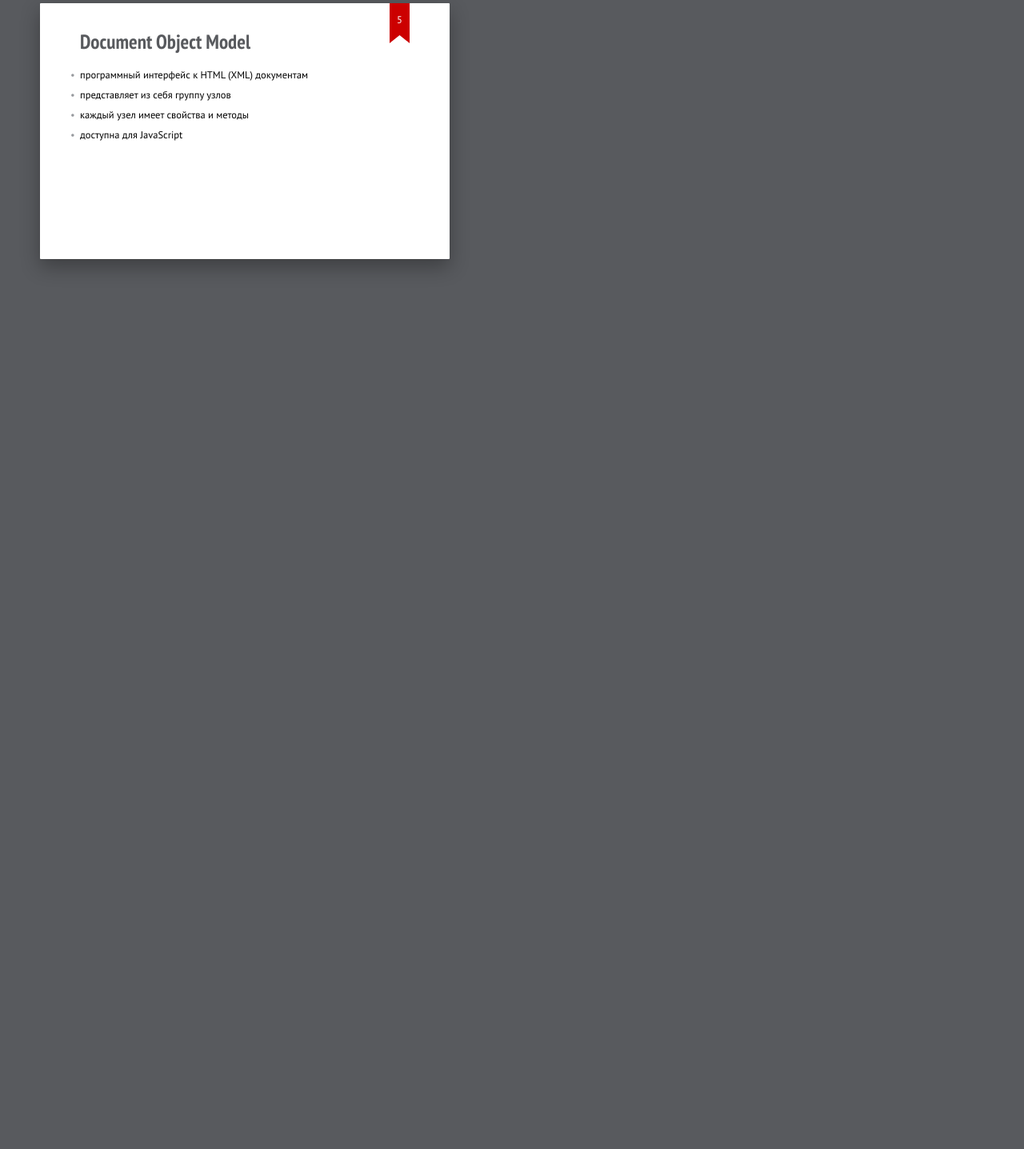
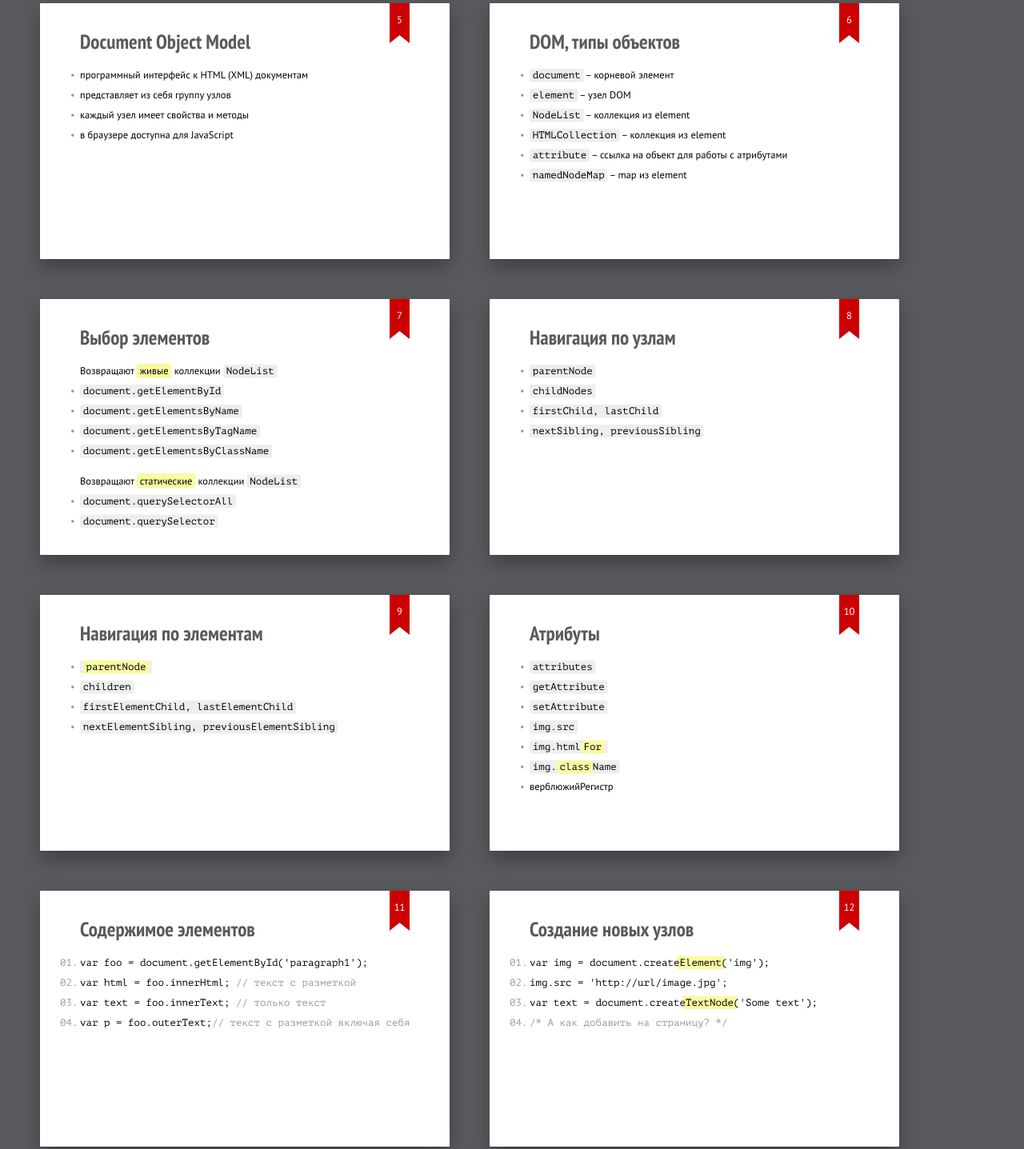
Before and after one commit to denis-zavgorodny/slides-browser-api, a website: page index.html in a window 1280 px wide. Shown: the part 880-2317 px from the top of the page at 80% size. Before the commit the page ends 1254 px from the top, so only its background shows below. Drawn offline with Linux system fonts and the light colour scheme.

Commit message:
Добавляет слайды о работе с элементами

```diff
--- a/index.html
+++ b/index.html
@@ -18,10 +18,12 @@
 <body class="shower list">
 	<header class="caption">
         <h1>DOM, Browser, Server</h1>
-	</header>
+    </header>
+
 	<section class="slide">
         <h2 class="shout">DOM</h2>
-	</section>
+    </section>
+
 	<section class="slide">
         <h2>Document Object Model</h2>
         <pre>
@@ -36,6 +38,7 @@
             <code>&lt;/html&gt;</code>
         </pre>
     </section>
+
     <section class="slide">
         <h2>Document Object Model</h2>
         <center><img src="pictures/dom1.jpg" width="70%" alt=""></center>
@@ -54,16 +57,96 @@
         </ul>
     </section>
 
-
-
     <section class="slide">
         <h2>Document Object Model</h2>
         <ul>
             <li>программный интерфейс к HTML (XML) документам</li>
             <li>представляет из себя группу узлов</li>
             <li>каждый узел имеет свойства и методы</li>
-            <li>доступна для JavaScript</li>
+            <li>в браузере доступна для JavaScript</li>
         </ul>
+    </section>
+
+    <section class="slide">
+        <h2>DOM, типы объектов</h2>
+        <ul>
+            <li><code>document</code> – корневой элемент</li>
+            <li><code>element</code> – узел DOM</li>
+            <li><code>NodeList</code> – коллекция из element</li>
+            <li><code>HTMLCollection</code> – коллекция из element</li>
+            <li><code>attribute</code> – ссылка на объект для работы с атрибутами</li>
+            <li><code>namedNodeMap</code> – map из element</li>
+        </ul>
+    </section>
+
+    <section class="slide">
+        <h2>Выбор элементов</h2>
+        <div>Возвращают <mark>живые</mark> коллекции <code>NodeList</code></div>
+        <ul>
+            <li><code>document.getElementById</code></li>
+            <li><code>document.getElementsByName</code></li>
+            <li><code>document.getElementsByTagName</code></li>
+            <li><code>document.getElementsByClassName</code></li>
+        </ul>
+
+        <div>Возвращают <mark>статические</mark> коллекции <code>NodeList</code></div>
+        <ul>
+            <li><code>document.querySelectorAll</code></li>
+            <li><code>document.querySelector</code></li>
+        </ul>
+    </section>
+
+    <section class="slide">
+        <h2>Навигация по узлам</h2>
+        <ul>
+            <li><code>parentNode</code></li>
+            <li><code>childNodes</code></li>
+            <li><code>firstChild, lastChild</code></li>
+            <li><code>nextSibling, previousSibling</code></li>
+        </ul>
+    </section>
+
+    <section class="slide">
+        <h2>Навигация по элементам</h2>
+        <ul>
+            <li><code><mark>parentNode</mark></code></li>
+            <li><code>children</code></li>
+            <li><code>firstElementChild, lastElementChild</code></li>
+            <li><code>nextElementSibling, previousElementSibling</code></li>
+        </ul>
+    </section>
+
+    <section class="slide">
+        <h2>Атрибуты</h2>
+        <ul>
+            <li><code>attributes</code></li>
+            <li><code>getAttribute</code></li>
+            <li><code>setAttribute</code></li>
+            <li><code>img.src</code></li>
+            <li><code>img.html<mark>For</mark></code></li>
+            <li><code>img.<mark>class</mark>Name</code></li>
+            <li>верблюжийРегистр</li>
+        </ul>
+    </section>
+
+    <section class="slide">
+        <h2>Содержимое элементов</h2>
+        <pre>
+            <code>var foo = document.getElementById('paragraph1');</code>
+            <code>var html = foo.innerHtml; <span class="comment">// текст с разметкой</span></code>
+            <code>var text = foo.innerText; <span class="comment">// только текст</span></code>
+            <code>var p = foo.outerText;<span class="comment">// текст с разметкой включая себя</span></code>
+        </pre>
+    </section>
+
+    <section class="slide">
+        <h2>Создание новых узлов</h2>
+        <pre>
+            <code>var img = document.create<mark>Element</mark>('img');</code>
+            <code>img.src = 'http://url/image.jpg';</code>
+            <code>var text = document.create<mark>TextNode</mark>('Some text');</code>
+            <code><span class="comment">/* А как добавить на страницу? */</span></code>
+        </pre>
     </section>
 
 
```
Also changed, not shown: examples/nav.html (added, +20 -0 lines).
